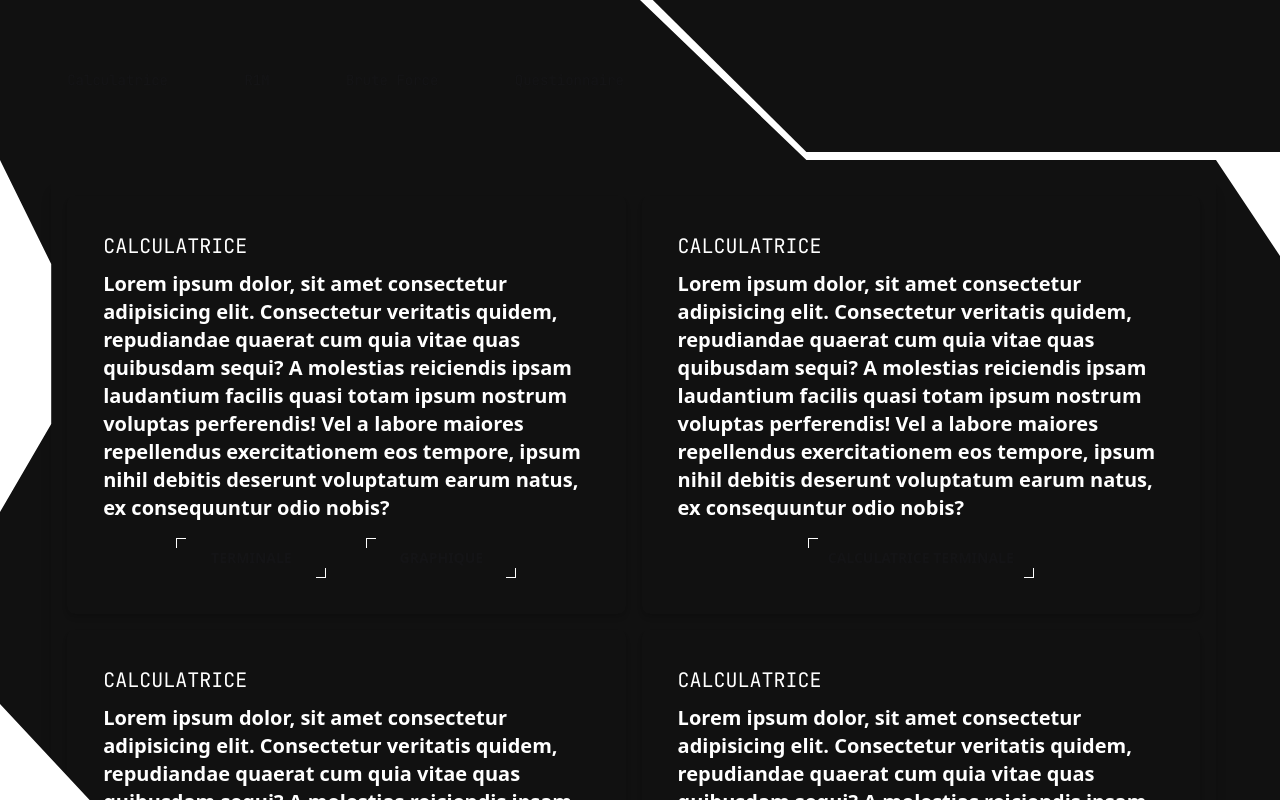
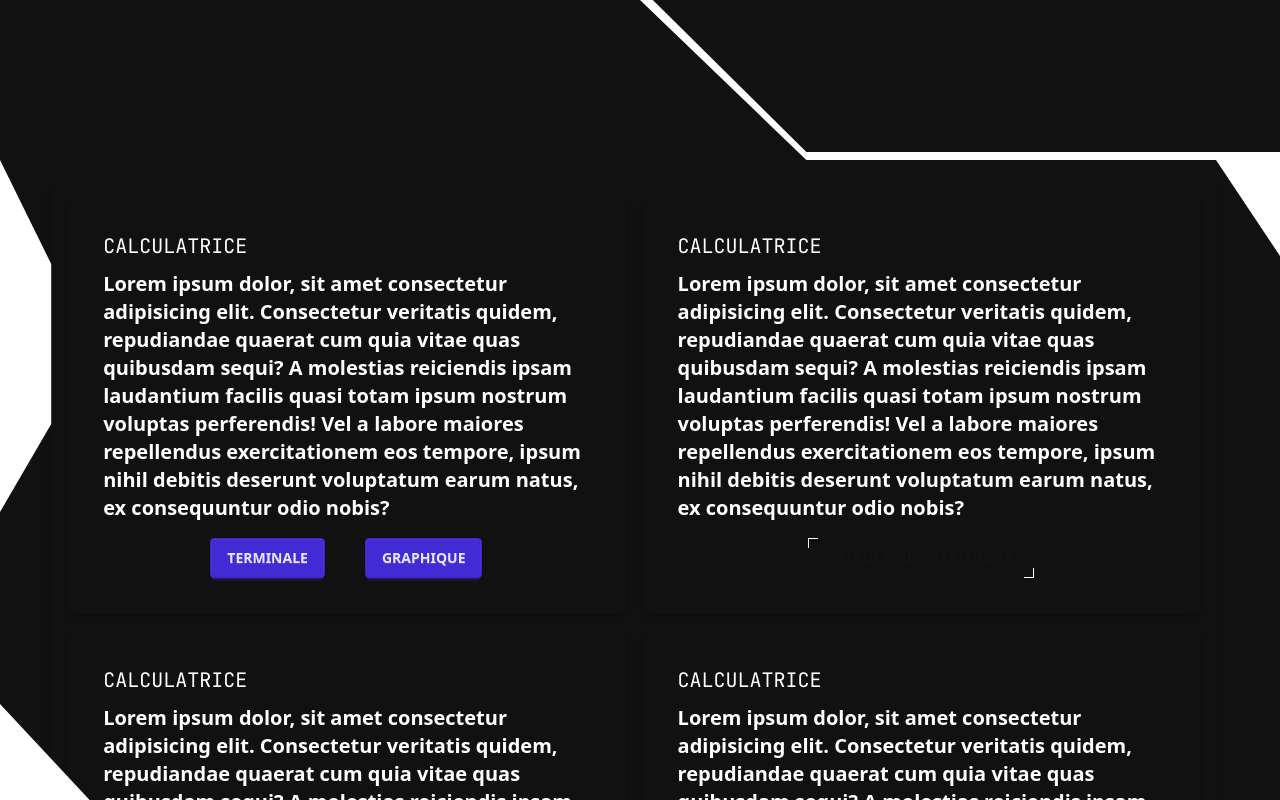
Before and after one commit to minishaa/minishaa.github.io, a website: page site.html in a window 1280 px wide. Drawn offline with Linux system fonts and the light colour scheme.

Commit message:
Update site.html

```diff
--- a/site.html
+++ b/site.html
@@ -107,9 +107,10 @@
           Lorem ipsum dolor, sit amet consectetur adipisicing elit. Consectetur veritatis quidem, repudiandae quaerat cum quia vitae quas quibusdam sequi? A molestias reiciendis ipsam laudantium facilis quasi totam ipsum nostrum voluptas perferendis! Vel a labore maiores repellendus exercitationem eos tempore, ipsum nihil debitis deserunt voluptatum earum natus, ex consequuntur odio nobis?
         </p>
         <div class="flex flex-col sm:flex-row justify-center gap-10 mt-4">
-            <button class="btn2 tab w-full sm:w-auto" id="open-btn">TERMINALE</button>
-            <button class="btn2 tab w-full sm:w-auto" id="open-btn-graphique">GRAPHIQUE</button>
+          <button class="btn btn-primary w-full sm:w-auto" id="open-btn">TERMINALE</button>
+          <button class="btn btn-primary w-full sm:w-auto" id="open-btn-graphique">GRAPHIQUE</button>
         </div>
+
 
       </div>
     </div>
```
